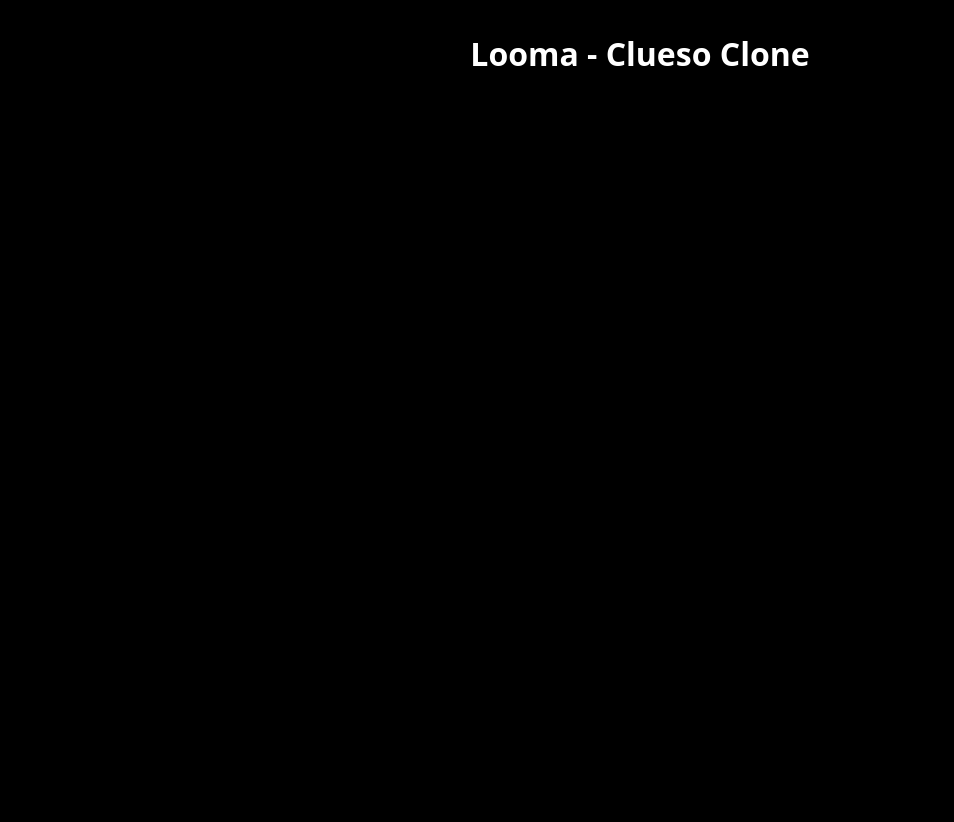
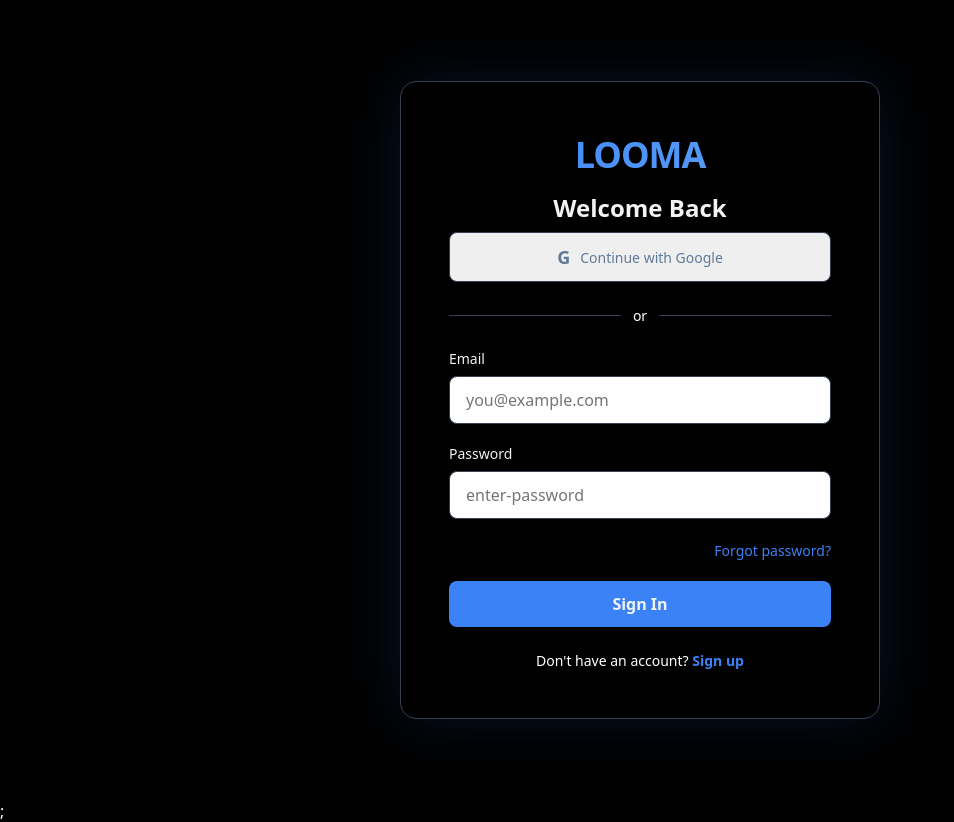
Before and after one commit to aasthachauhan004/Looma, a React app in the folder frontend/: page / in a window 1280 px wide. Shown: the whole page, without its empty margins (0-954 px from the left). Before the commit the page ends 800 px from the top, so only its background shows below. Built offline with nearby package versions, Linux system fonts and the light colour scheme; the HTML template or start-up script is replaced by a standard one.

Commit message:
created-AuthForm&improved-UI-style-for-auth

```diff
--- a/frontend/src/App.jsx
+++ b/frontend/src/App.jsx
@@ -1,14 +1,9 @@
-import { useState } from "react";
-import reactLogo from "./assets/react.svg";
-import viteLogo from "/vite.svg";
-import "./App.css";
+import Auth from "./pages/Auth";
 
 function App() {
   return (
     <>
-      <div>
-        <h1> Looma - Clueso Clone</h1>
-      </div>
+      <Auth />;
     </>
   );
 }
--- /dev/null
+++ b/frontend/src/components/AuthForm/AuthForm.jsx
@@ -0,0 +1,48 @@
+import { useState } from "react";
+import { colors } from "../../styles/colors";
+import Logo from "../common/Logo";
+import GoogleAuth from "./GoogleAuth";
+import Login from "./Login";
+import Signup from "./SignUp";
+
+function AuthForm() {
+  const [isLogin, setIsLogin] = useState(true);
+
+  return (
+    <div
+      style={{
+        backgroundColor: colors.bgCard,
+        padding: "48px",
+        borderRadius: "16px",
+        width: "100%",
+        maxWidth: "480px",
+        border: `1px solid ${colors.border}`,
+        boxShadow: "0 0 60px rgba(59, 130, 246, 0.15)",
+      }}
+    >
+      <Logo />
+
+      <h1
+        style={{
+          fontSize: "24px",
+          fontWeight: "600",
+          textAlign: "center",
+          color: colors.text,
+          marginBottom: "8px",
+        }}
+      >
+        {isLogin ? "Welcome Back" : "Create Account"}
+      </h1>
+
+      <GoogleAuth />
+
+      {isLogin ? (
+        <Login onSwitchToSignup={() => setIsLogin(false)} />
+      ) : (
+        <Signup onSwitchToLogin={() => setIsLogin(true)} />
+      )}
+    </div>
+  );
+}
+
+export default AuthForm;
--- a/frontend/src/components/AuthForm/GoogleAuth.jsx
+++ b/frontend/src/components/AuthForm/GoogleAuth.jsx
@@ -36,8 +36,18 @@
           e.target.style.borderColor = colors.border;
         }}
       >
-        <span style={{ fontSize: "18px", fontWeight: "bold" }}>G</span>
-        <span>Continue with Google</span>
+        <span
+          style={{
+            fontSize: "18px",
+            fontWeight: "bold",
+            color: colors.textSecondary,
+          }}
+        >
+          G
+        </span>
+        <span style={{ color: colors.textSecondary }}>
+          Continue with Google
+        </span>
       </button>
 
       {/* Divider */}
--- a/frontend/src/components/AuthForm/Login.jsx
+++ b/frontend/src/components/AuthForm/Login.jsx
@@ -37,7 +37,6 @@
 
     setLoading(true);
 
-    // Simulate API call
     setTimeout(() => {
       setLoading(false);
       console.log("Login:", { email, password });
@@ -49,7 +48,6 @@
     if (field === "email") setEmail(value);
     if (field === "password") setPassword(value);
 
-    // Clear error when user types
     if (errors[field]) {
       setErrors({ ...errors, [field]: "" });
     }
@@ -111,7 +109,7 @@
         </label>
         <input
           type='password'
-          placeholder='••••••••'
+          placeholder='enter-password'
           value={password}
           onChange={(e) => handleChange("password", e.target.value)}
           style={{
--- a/frontend/src/components/AuthForm/SignUp.jsx
+++ b/frontend/src/components/AuthForm/SignUp.jsx
@@ -6,7 +6,6 @@
     name: "",
     email: "",
     password: "",
-    confirmPassword: "",
   });
   const [errors, setErrors] = useState({});
   const [loading, setLoading] = useState(false);
@@ -28,10 +27,6 @@
       newErrors.password = "Password is required";
     } else if (formData.password.length < 6) {
       newErrors.password = "Password must be at least 6 characters";
-    }
-
-    if (formData.password !== formData.confirmPassword) {
-      newErrors.confirmPassword = "Passwords do not match";
     }
 
     return newErrors;
@@ -90,7 +85,6 @@
 
   return (
     <form onSubmit={handleSubmit}>
-      {/* Name */}
       <div style={inputGroupStyle}>
         <label style={labelStyle}>Full Name</label>
         <input
@@ -109,7 +103,6 @@
         )}
       </div>
 
-      {/* Email */}
       <div style={inputGroupStyle}>
         <label style={labelStyle}>Email</label>
         <input
@@ -128,12 +121,11 @@
         )}
       </div>
 
-      {/* Password */}
       <div style={inputGroupStyle}>
         <label style={labelStyle}>Password</label>
         <input
           type='password'
-          placeholder='••••••••'
+          placeholder='enter-password'
           value={formData.password}
           onChange={(e) => handleChange("password", e.target.value)}
           style={inputStyle("password")}
@@ -147,26 +139,6 @@
         )}
       </div>
 
-      {/* Confirm Password */}
-      <div style={inputGroupStyle}>
-        <label style={labelStyle}>Confirm Password</label>
-        <input
-          type='password'
-          placeholder='••••••••'
-          value={formData.confirmPassword}
-          onChange={(e) => handleChange("confirmPassword", e.target.value)}
-          style={inputStyle("confirmPassword")}
-        />
-        {errors.confirmPassword && (
-          <p
-            style={{ color: colors.error, fontSize: "14px", marginTop: "4px" }}
-          >
-            {errors.confirmPassword}
-          </p>
-        )}
-      </div>
-
-      {/* Submit Button */}
       <button
         type='submit'
         disabled={loading}
--- /dev/null
+++ b/frontend/src/pages/Auth.jsx
@@ -0,0 +1,21 @@
+import { colors } from "../styles/colors";
+import AuthForm from "../components/AuthForm/AuthForm";
+
+function Auth() {
+  return (
+    <div
+      style={{
+        minHeight: "100vh",
+        display: "flex",
+        alignItems: "center",
+        justifyContent: "center",
+        backgroundColor: colors.background,
+        padding: "20px",
+      }}
+    >
+      <AuthForm />
+    </div>
+  );
+}
+
+export default Auth;
--- a/frontend/src/styles/colors.js
+++ b/frontend/src/styles/colors.js
@@ -6,8 +6,8 @@
   background: "#000000",
   backgroundLight: "#111827",
   backgroundCard: "#1F2937",
-  text: "#FFFFFF",
-  textSecondary: "#9CA3AF",
+  text: "#f3f3f3ff",
+  textSecondary: "#5f7a99ff",
   border: "#374151",
   success: "#10B981",
   warning: "#F59E0B",
```
